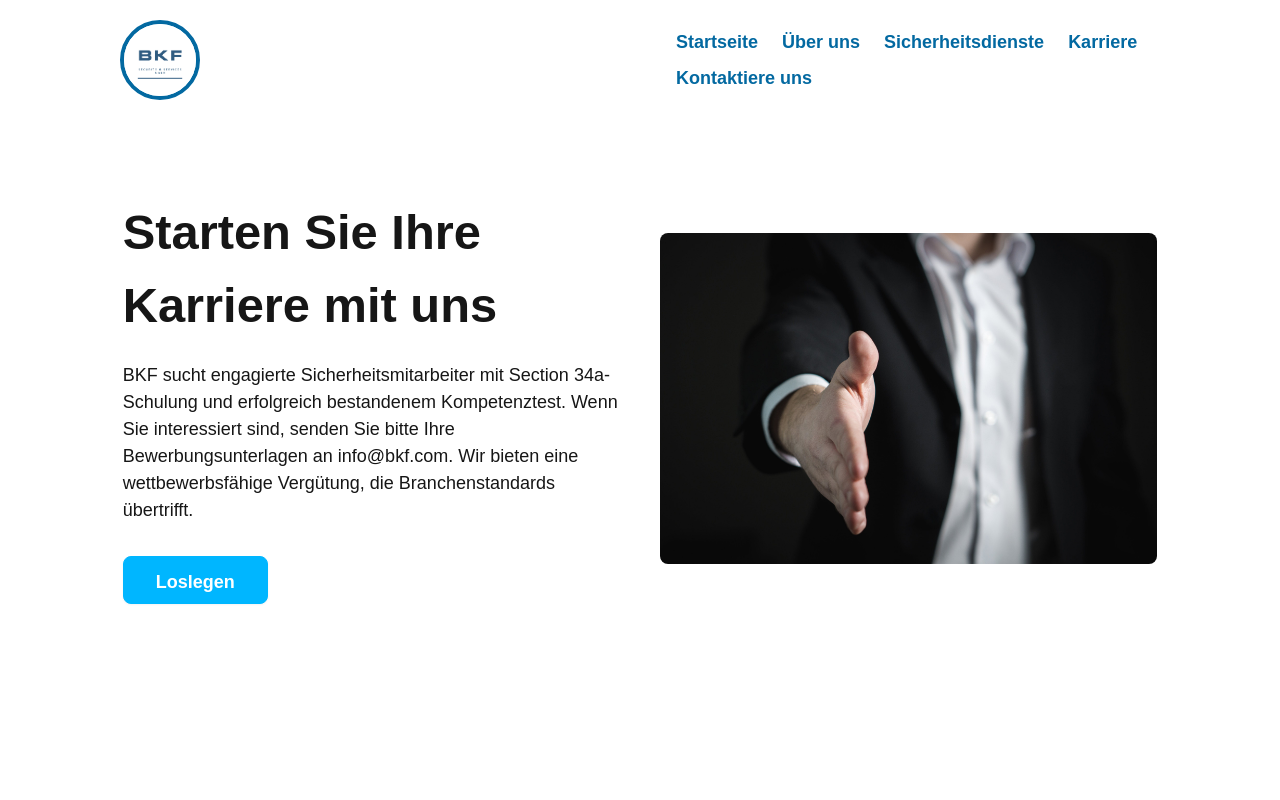
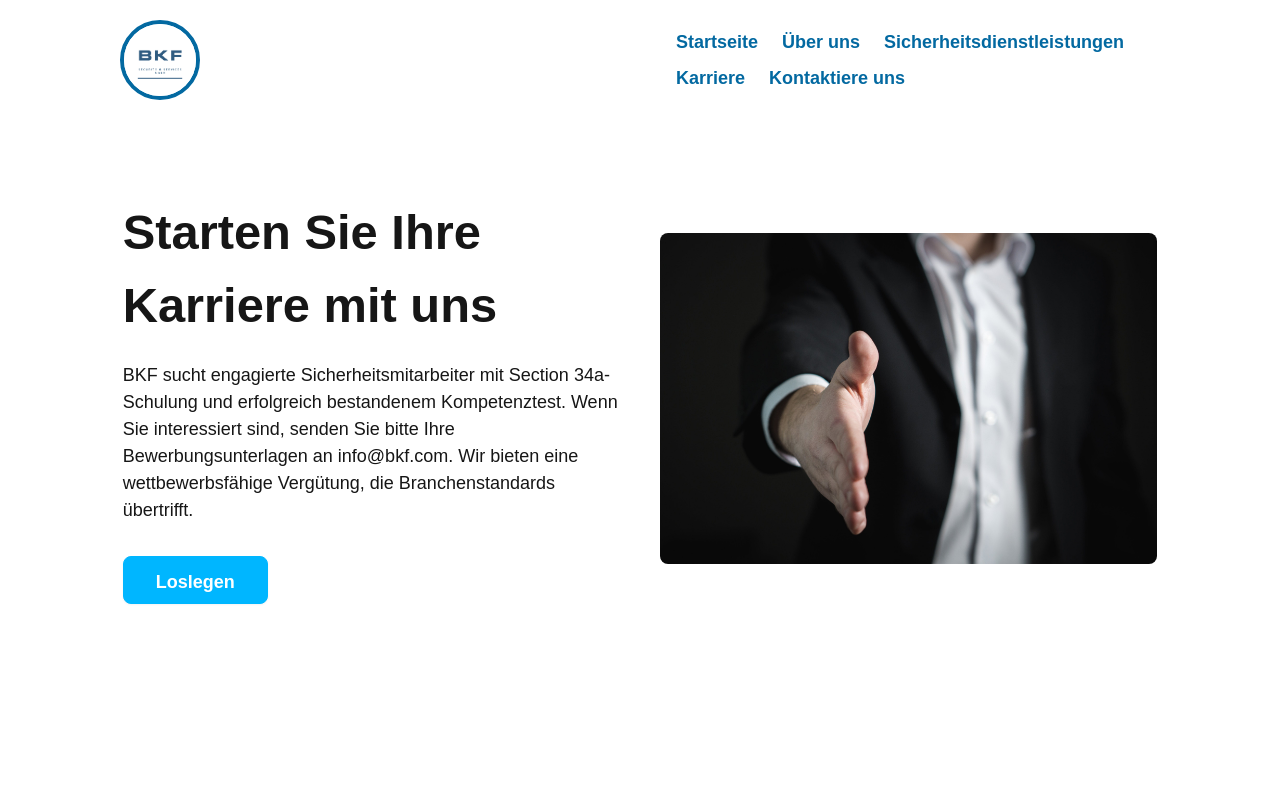
Before and after one commit to Gorangmad/Bilal, a React (Vite) app: page /career in a window 1280 px wide. Shown: the top 800 px of the page. Built offline with nearby package versions, Linux system fonts and the light colour scheme.

Commit message:
Update Navbar.jsx

```diff
--- a/src/components/Navbar/Navbar.jsx
+++ b/src/components/Navbar/Navbar.jsx
@@ -79,7 +79,7 @@ const Navbar = (props) => {
                   scrolled ? "text-slate-100" : ""
                 }`}
               >
-                Sicherheitsdienste
+                Sicherheitsdienstleistungen
               </Link>
             </li>
             <li
```
